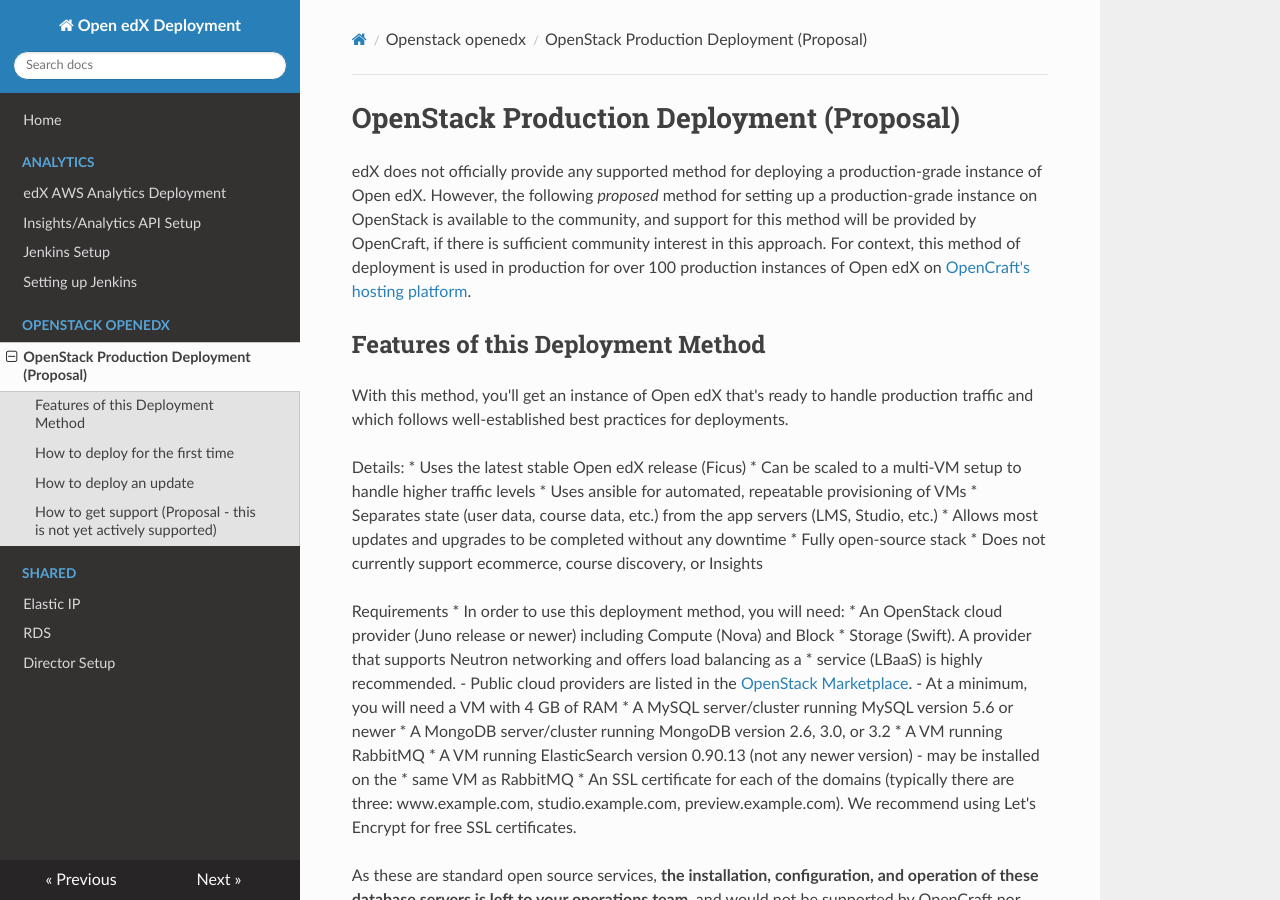
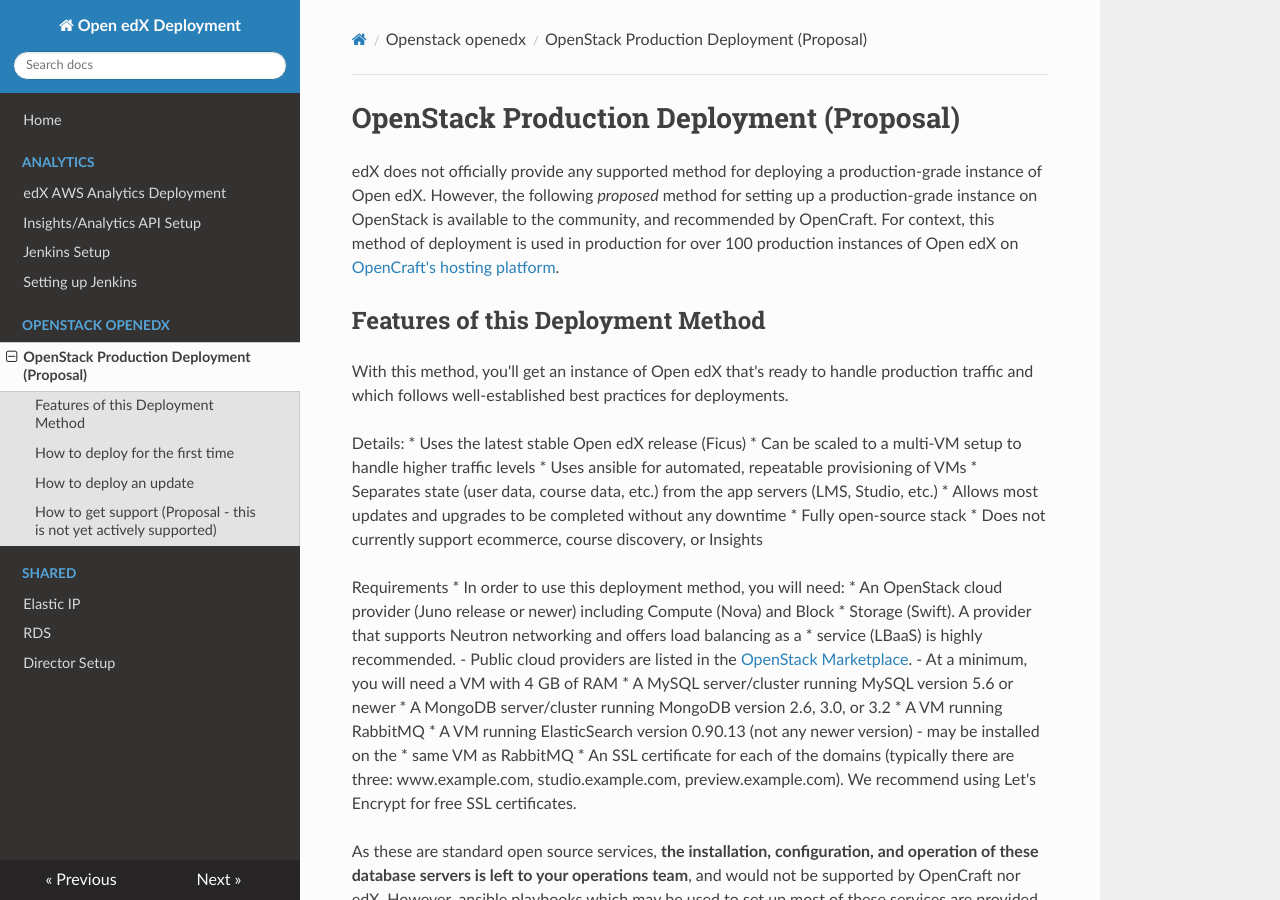
Before and after one commit to open-craft/openedx-deployment, an MkDocs documentation site: the page built from docs/openstack-openedx/supported-deployment.md, in a window 1280 px wide and 900 px high. Built offline with MkDocs 1.6.1, drawn with Linux system fonts in a browser that asks for light colours; nearby versions of some CDN libraries; some of the changed text lies outside the part shown.

Commit message:
Address review feedback

````diff
--- a/docs/openstack-openedx/supported-deployment.md
+++ b/docs/openstack-openedx/supported-deployment.md
@@ -1,6 +1,6 @@
 # OpenStack Production Deployment (Proposal)
 
-edX does not officially provide any supported method for deploying a production-grade instance of Open edX. However, the following *proposed* method for setting up a production-grade instance on OpenStack is available to the community, and support for this method will be provided by OpenCraft, if there is sufficient community interest in this approach. For context, this method of deployment is used in production for over 100 production instances of Open edX on [OpenCraft's hosting platform](http://opencraft.com/hosting/).
+edX does not officially provide any supported method for deploying a production-grade instance of Open edX. However, the following *proposed* method for setting up a production-grade instance on OpenStack is available to the community, and recommended by OpenCraft. For context, this method of deployment is used in production for over 100 production instances of Open edX on [OpenCraft's hosting platform](http://opencraft.com/hosting/).
 
 
 ## Features of this Deployment Method
@@ -49,9 +49,9 @@ Additional notes:
 1. Set up RabbitMQ: Create a username+password for "celery" and another username+password for "xqueue".
 1. Set up ElasticSearch as listed in the requirements section above.
 1. Create a private git repository (we recommend using GitHub or GitLab) with a name like "sitename-vars" where sitename is the name of your new Open edX site
-1. In that new repository, create a vars.yml file using [this template](https://github.com/open-craft/opencraft/pull/204) (or [this alternate template](https://github.com/open-craft/openedx-deployment/blob/supported-deployment-template/openstack-openedx/vars-template.yml)) as a template
+1. In that new repository, create a vars.yml file using [this template](https://github.com/open-craft/opencraft/pull/204) as a template
 1. Go through `vars.yml` and customize each variable to match your planned deployment. The comments included in the file offer an explanation of what each setting does.
-1. Set up a "director" VM following [these instructions](http://opencraft.com/doc/openedx-deployment/shared/director/).
+1. Set up a "director" VM following [these instructions](../shared/director/).
 1. Run ansible to provision the instance using [the edx-stateless.yml playbook](https://github.com/edx/configuration/blob/master/playbooks/edx-stateless.yml):
    ```
    ansible-playbook -i 1.2.3.4 -e@../path/to/sitename-vars.yml -u ubuntu edx-stateless.yml
````
